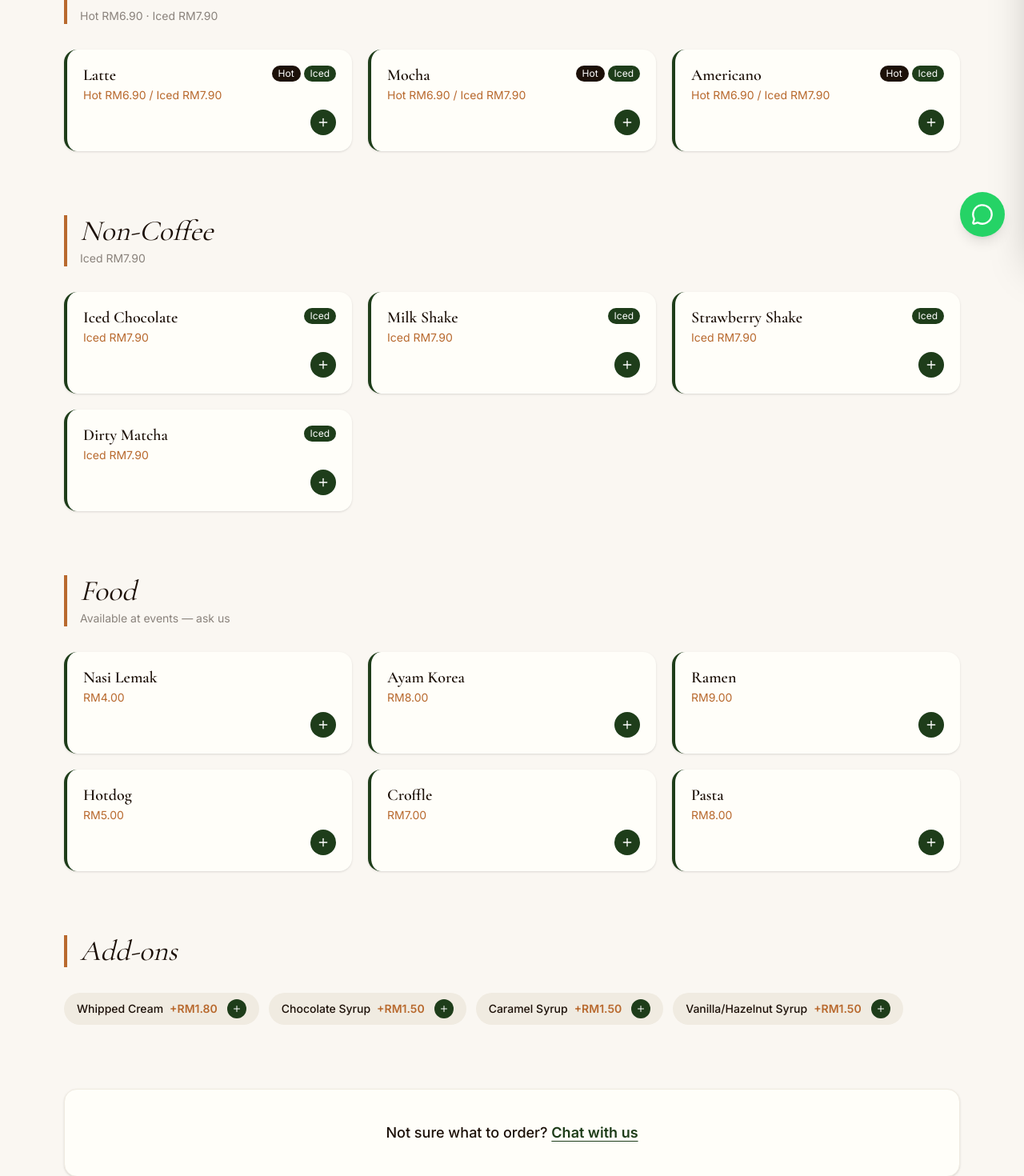
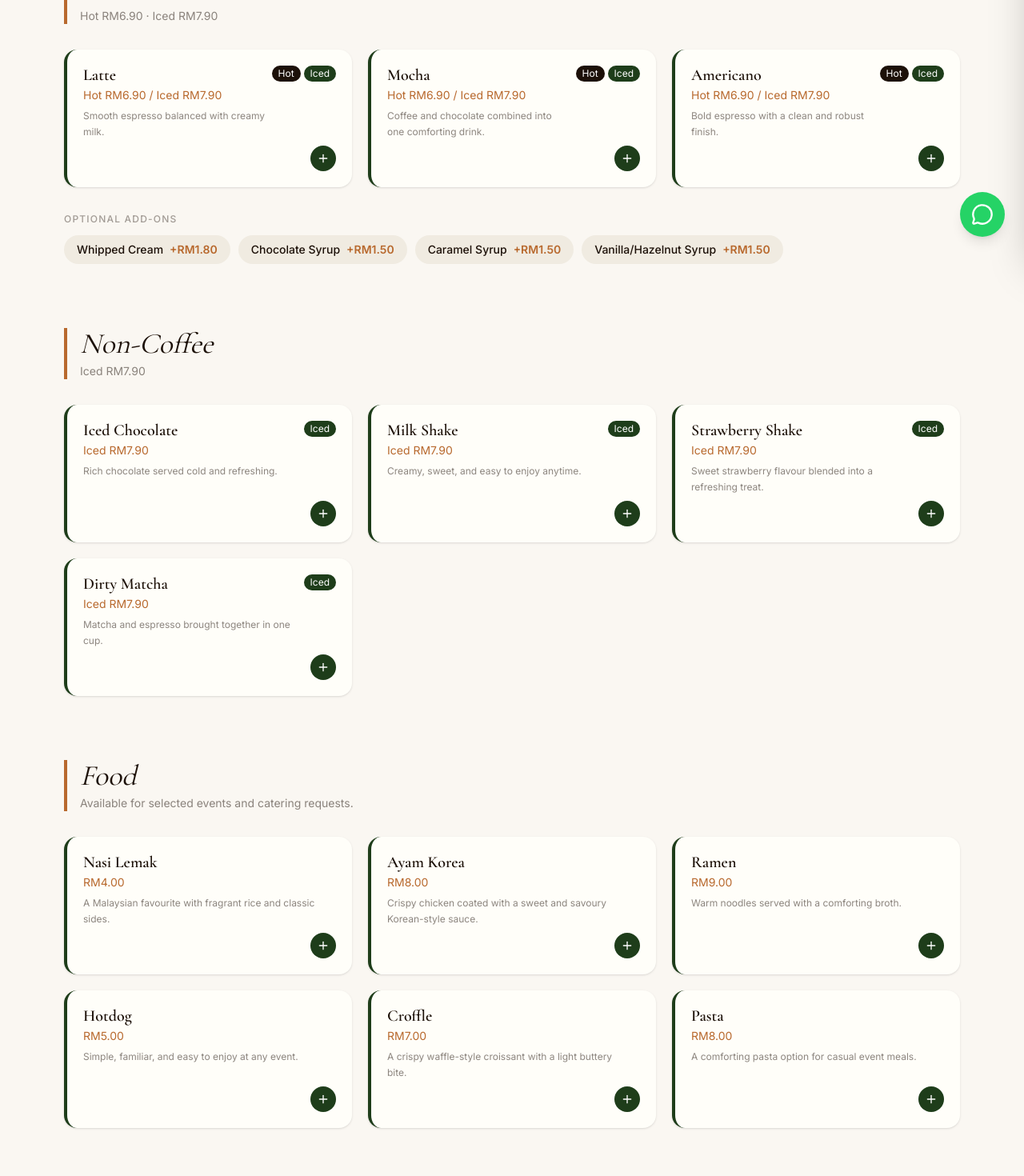
Before and after one commit to audanial/makcik-barista, a Next.js app: page /menu in a window 1280 px wide. Shown: the part 480-1950 px from the top of the page at 80% size. Built offline with nearby package versions, Linux system fonts and the light colour scheme.

Commit message:
Sprint 2.9 - Enhance menu experience and order customization

```diff
--- a/app/menu/page.tsx
+++ b/app/menu/page.tsx
@@ -1,5 +1,4 @@
 import type { Metadata } from "next"
-import { waLink } from "@/lib/whatsapp"
 import { coffeeItems, nonCoffeeItems, foodItems } from "@/lib/menuData"
 import MenuCard from "@/components/MenuCard"
 import AddOnsSection from "@/components/AddOnsSection"
@@ -49,6 +48,10 @@ export default function MenuPage() {
                 <MenuCard key={item.name} item={item} />
               ))}
             </div>
+            <div className="mt-8">
+              <p className="text-xs font-medium text-[#1C1008]/40 uppercase tracking-widest mb-3">Optional Add-ons</p>
+              <AddOnsSection />
+            </div>
           </section>
         </AnimateOnScroll>
 
@@ -72,7 +75,7 @@ export default function MenuPage() {
           <section id="food">
             <div className="border-l-4 border-[#B8692E] pl-4 mb-8">
               <h2 className="font-heading text-3xl md:text-4xl text-[#1C1008] italic">Food</h2>
-              <p className="text-[#1C1008]/50 text-sm mt-1">Available at events — ask us</p>
+              <p className="text-[#1C1008]/50 text-sm mt-1">Available for selected events and catering requests.</p>
             </div>
             <div className="grid grid-cols-1 sm:grid-cols-2 lg:grid-cols-3 gap-5">
               {foodItems.map((item) => (
@@ -82,32 +85,6 @@ export default function MenuPage() {
           </section>
         </AnimateOnScroll>
 
-        {/* Add-ons */}
-        <AnimateOnScroll>
-          <section>
-            <div className="border-l-4 border-[#B8692E] pl-4 mb-8">
-              <h2 className="font-heading text-3xl md:text-4xl text-[#1C1008] italic">Add-ons</h2>
-            </div>
-            <AddOnsSection />
-          </section>
-        </AnimateOnScroll>
-
-        {/* Bottom CTA */}
-        <AnimateOnScroll>
-          <section className="bg-[#FFFEF9] rounded-2xl shadow-sm border border-[#F0EBE1] px-8 py-10 text-center">
-            <p className="text-[#1C1008] font-medium text-lg">
-              Not sure what to order?{" "}
-              <a
-                href={waLink("Hi MakCik Barista! Boleh tolong suggest menu yang best? 😊")}
-                target="_blank"
-                rel="noopener noreferrer"
-                className="text-[#1E3D1A] font-semibold underline underline-offset-4 hover:text-[#2D5A27] transition-colors"
-              >
-                Chat with us
-              </a>
-            </p>
-          </section>
-        </AnimateOnScroll>
       </div>
     </div>
   )
--- a/components/AddOnsSection.tsx
+++ b/components/AddOnsSection.tsx
@@ -1,56 +1,17 @@
-'use client'
-import { Plus, Trash2 } from 'lucide-react'
-import { useCart } from '@/lib/cartContext'
 import { addOns } from '@/lib/menuData'
 
 export default function AddOnsSection() {
-  const { items, addItem, removeItem, updateQty } = useCart()
-
   return (
-    <div className="flex flex-wrap gap-3">
-      {addOns.map((addon) => {
-        const cartItem = items.find(i => i.name === addon.name && i.variant === 'single')
-
-        return (
+    <div className="flex flex-wrap gap-2.5">
+      {addOns.map((addon) => (
         <div
           key={addon.name}
           className="bg-[#F0EBE1] rounded-full px-4 py-2 flex items-center gap-2"
         >
           <span className="text-sm text-[#1C1008] font-medium">{addon.name}</span>
           <span className="text-[#B8692E] font-semibold text-sm">+RM{addon.price.toFixed(2)}</span>
-
-            {cartItem ? (
-              <div className="bg-white border border-[#1E3D1A] rounded-full px-2 py-0.5 flex items-center gap-1.5 ml-1">
-                <button
-                  onClick={() => removeItem(addon.name, 'single')}
-                  className="hover:opacity-70 transition"
-                  aria-label={`Remove ${addon.name}`}
-                >
-                  <Trash2 size={12} className="text-[#1C1008]/60" />
-                </button>
-                <span className="text-sm font-medium text-[#1C1008] min-w-[16px] text-center">
-                  {cartItem.quantity}
-                </span>
-                <button
-                  onClick={() => updateQty(addon.name, 'single', cartItem.quantity + 1)}
-                  className="bg-[#1E3D1A] text-white rounded-full w-5 h-5 flex items-center justify-center hover:bg-[#2D5A27] transition"
-                  aria-label={`Add more ${addon.name}`}
-                >
-                  <Plus size={10} />
-                </button>
         </div>
-            ) : (
-              <button
-                onClick={() => addItem({ name: addon.name, price: addon.price, variant: 'single' })}
-                className="bg-[#1E3D1A] text-white rounded-full w-6 h-6 flex items-center justify-center hover:bg-[#2D5A27] transition ml-1"
-                aria-label={`Add ${addon.name}`}
-              >
-                <Plus size={12} />
-              </button>
-            )}
-          </div>
-        )
-      })}
+      ))}
     </div>
   )
 }
--- a/components/MenuCard.tsx
+++ b/components/MenuCard.tsx
@@ -2,6 +2,8 @@
 import { useState } from 'react'
 import { Plus, X, Trash2 } from 'lucide-react'
 import { useCart } from '@/lib/cartContext'
+import type { CartAddOn } from '@/lib/cartContext'
+import { addOns as addOnsList } from '@/lib/menuData'
 import type { MenuItem } from '@/lib/menuData'
 
 function CartPill({
@@ -33,22 +35,53 @@ function CartPill({
   )
 }
 
+function AddOnToggle({
+  addon,
+  active,
+  onToggle,
+}: {
+  addon: CartAddOn
+  active: boolean
+  onToggle: () => void
+}) {
+  return (
+    <button
+      onClick={onToggle}
+      className={`text-[10px] px-2.5 py-1 rounded-full border transition-all ${
+        active
+          ? 'bg-[#1E3D1A] border-[#1E3D1A] text-white'
+          : 'border-[#1C1008]/20 text-[#1C1008]/50 hover:border-[#1E3D1A]/50'
+      }`}
+    >
+      {addon.name} +RM{addon.price.toFixed(2)}
+    </button>
+  )
+}
+
 export default function MenuCard({ item }: { item: MenuItem }) {
-  const { name, category, hotPrice, icedPrice, price } = item
-  const { items, addItem, removeItem, updateQty } = useCart()
+  const { name, description, category, hotPrice, icedPrice, price } = item
+  const { items, addItem, removeItem, updateQty, toggleAddOn } = useCart()
   const [pickerOpen, setPickerOpen] = useState(false)
 
   const hasBothVariants = hotPrice != null && icedPrice != null
   const hasPrice = hotPrice != null || icedPrice != null || price != null
 
-  const hotItem = items.find(i => i.name === name && i.variant === 'hot')
-  const icedItem = items.find(i => i.name === name && i.variant === 'iced')
-  const singleItem = items.find(i => i.name === name && i.variant === 'single')
+  // All cart entries for this menu item, grouped by variant
+  const hotItems = items.filter(i => i.name === name && i.variant === 'hot')
+  const icedItems = items.filter(i => i.name === name && i.variant === 'iced')
+  const singleItems = items.filter(i => i.name === name && i.variant === 'single')
 
-  // Show + button if there's still a variant not yet in cart
-  const showAddButton = hasBothVariants
-    ? !hotItem || !icedItem
-    : !hotItem && !icedItem && !singleItem
+  const hasHot = hotItems.length > 0
+  const hasIced = icedItems.length > 0
+  const hasSingle = singleItems.length > 0
+
+  // Coffee: always allow adding another entry (forceNew).
+  // Others: allow only when no entry for that variant exists.
+  const showAddButton = category === 'coffee'
+    ? true
+    : hasBothVariants
+      ? !hasHot || !hasIced
+      : !hasHot && !hasIced && !hasSingle
 
   const displayPrice =
     category === 'food' && price != null
@@ -68,19 +101,33 @@ export default function MenuCard({ item }: { item: MenuItem }) {
     else if (price != null) addItem({ name, price, variant: 'single' })
   }
 
+  // Coffee picker always uses forceNew so each pick creates a separate cart entry
   const handleVariantPick = (variant: 'hot' | 'iced') => {
     const p = variant === 'hot' ? hotPrice! : icedPrice!
-    addItem({ name, price: p, variant })
+    addItem({ name, price: p, variant }, true)
     setPickerOpen(false)
   }
 
+  const isCoffeeInCart = category === 'coffee' && (hasHot || hasIced)
+
+  // Add-on entries: hot entries first, then iced, each annotated with their variant
+  const addOnEntries = [
+    ...hotItems.map(entry => ({ entry, variant: 'hot' as const })),
+    ...icedItems.map(entry => ({ entry, variant: 'iced' as const })),
+  ]
+  const showVariantLabel = hasHot && hasIced
+
   return (
     <div className="bg-[#FFFEF9] rounded-2xl p-5 border-l-4 border-[#1E3D1A] shadow-sm hover:shadow-md hover:-translate-y-0.5 transition-all duration-200 flex flex-col gap-2">
+      {/* Name, price, description, badges */}
       <div className="flex items-start justify-between gap-2">
         <div className="flex-1">
           <h3 className="font-heading text-xl font-semibold text-[#1C1008] leading-tight">{name}</h3>
           {displayPrice && (
             <p className="text-sm text-[#B8692E] mt-0.5">{displayPrice}</p>
+          )}
+          {description && (
+            <p className="text-xs text-[#1C1008]/50 mt-1.5 leading-relaxed">{description}</p>
           )}
         </div>
         <div className="flex gap-1 flex-wrap justify-end shrink-0">
@@ -93,6 +140,7 @@ export default function MenuCard({ item }: { item: MenuItem }) {
         </div>
       </div>
 
+      {/* Cart controls */}
       {hasPrice && (
         <div className="mt-auto flex flex-wrap gap-2 justify-end items-center">
           {pickerOpen ? (
@@ -119,29 +167,32 @@ export default function MenuCard({ item }: { item: MenuItem }) {
             </>
           ) : (
             <>
-              {hotItem && (
+              {hotItems.map(entry => (
                 <CartPill
-                  label={hasBothVariants ? 'Hot' : undefined}
-                  qty={hotItem.quantity}
-                  onRemove={() => removeItem(name, 'hot')}
-                  onAdd={() => updateQty(name, 'hot', hotItem.quantity + 1)}
+                  key={entry.cartId}
+                  label={showVariantLabel ? 'Hot' : undefined}
+                  qty={entry.quantity}
+                  onRemove={() => removeItem(entry.cartId)}
+                  onAdd={() => updateQty(entry.cartId, entry.quantity + 1)}
                 />
-              )}
-              {icedItem && (
+              ))}
+              {icedItems.map(entry => (
                 <CartPill
-                  label={hasBothVariants ? 'Iced' : undefined}
-                  qty={icedItem.quantity}
-                  onRemove={() => removeItem(name, 'iced')}
-                  onAdd={() => updateQty(name, 'iced', icedItem.quantity + 1)}
+                  key={entry.cartId}
+                  label={showVariantLabel ? 'Iced' : undefined}
+                  qty={entry.quantity}
+                  onRemove={() => removeItem(entry.cartId)}
+                  onAdd={() => updateQty(entry.cartId, entry.quantity + 1)}
                 />
-              )}
-              {singleItem && (
+              ))}
+              {singleItems.map(entry => (
                 <CartPill
-                  qty={singleItem.quantity}
-                  onRemove={() => removeItem(name, 'single')}
-                  onAdd={() => updateQty(name, 'single', singleItem.quantity + 1)}
+                  key={entry.cartId}
+                  qty={entry.quantity}
+                  onRemove={() => removeItem(entry.cartId)}
+                  onAdd={() => updateQty(entry.cartId, entry.quantity + 1)}
                 />
-              )}
+              ))}
               {showAddButton && (
                 <button
                   onClick={handleAdd}
@@ -155,6 +206,40 @@ export default function MenuCard({ item }: { item: MenuItem }) {
           )}
         </div>
       )}
+
+      {/* Add-on toggles — one section per cart entry, coffee only */}
+      {isCoffeeInCart && (
+        <div className="pt-3 border-t border-[#F0EBE1] space-y-2">
+          <p className="text-[10px] uppercase tracking-widest text-[#1C1008]/40">Add-ons</p>
+
+          {addOnEntries.map(({ entry, variant }, idx) => {
+            const isFirstOfVariant =
+              addOnEntries.findIndex(x => x.variant === variant) === idx
+            const isFirst = idx === 0
+
+            return (
+              <div
+                key={entry.cartId}
+                className={!isFirst ? 'pt-2 border-t border-[#F0EBE1]' : ''}
+              >
+                {showVariantLabel && isFirstOfVariant && (
+                  <p className="text-[10px] text-[#1C1008]/40 mb-1.5 capitalize">{variant}</p>
+                )}
+                <div className="flex flex-wrap gap-1.5">
+                  {addOnsList.map(addon => (
+                    <AddOnToggle
+                      key={addon.name}
+                      addon={addon}
+                      active={entry.addOns.some(a => a.name === addon.name)}
+                      onToggle={() => toggleAddOn(entry.cartId, addon)}
+                    />
+                  ))}
+                </div>
+              </div>
+            )
+          })}
+        </div>
+      )}
     </div>
   )
 }
--- a/lib/cartContext.tsx
+++ b/lib/cartContext.tsx
@@ -1,11 +1,18 @@
 'use client'
 import { createContext, useContext, useState, ReactNode } from 'react'
 
+export type CartAddOn = {
+  name: string
+  price: number
+}
+
 export type CartItem = {
+  cartId: string
   name: string
   price: number
   variant: 'hot' | 'iced' | 'single'
   quantity: number
+  addOns: CartAddOn[]
 }
 
 export type DeliveryInfo = {
@@ -19,9 +26,10 @@ export type DeliveryInfo = {
 
 type CartContextType = {
   items: CartItem[]
-  addItem: (item: Omit<CartItem, 'quantity'>) => void
-  removeItem: (name: string, variant: string) => void
-  updateQty: (name: string, variant: string, qty: number) => void
+  addItem: (item: Omit<CartItem, 'cartId' | 'quantity' | 'addOns'>, forceNew?: boolean) => void
+  removeItem: (cartId: string) => void
+  updateQty: (cartId: string, qty: number) => void
+  toggleAddOn: (cartId: string, addOn: CartAddOn) => void
   clearCart: () => void
   totalItems: number
   totalPrice: number
@@ -42,6 +50,9 @@ const defaultDeliveryInfo: DeliveryInfo = {
   notes: '',
 }
 
+let _nextCartId = 0
+const genCartId = () => `ci-${++_nextCartId}`
+
 const CartContext = createContext<CartContextType | null>(null)
 
 export function CartProvider({ children }: { children: ReactNode }) {
@@ -50,30 +61,52 @@ export function CartProvider({ children }: { children: ReactNode }) {
   const [orderType, setOrderType] = useState<'delivery' | 'pickup'>('delivery')
   const [isCartOpen, setIsCartOpen] = useState(false)
 
-  const addItem = (item: Omit<CartItem, 'quantity'>) => {
+  const addItem = (item: Omit<CartItem, 'cartId' | 'quantity' | 'addOns'>, forceNew = false) => {
     setItems(prev => {
-      const existing = prev.find(i => i.name === item.name && i.variant === item.variant)
-      if (existing) return prev.map(i => i.name === item.name && i.variant === item.variant ? { ...i, quantity: i.quantity + 1 } : i)
-      return [...prev, { ...item, quantity: 1 }]
+      if (!forceNew) {
+        // Deduplicate: find an existing plain entry (no add-ons) for same name+variant
+        const existing = prev.find(
+          i => i.name === item.name && i.variant === item.variant && i.addOns.length === 0
+        )
+        if (existing) {
+          return prev.map(i => i.cartId === existing.cartId ? { ...i, quantity: i.quantity + 1 } : i)
+        }
+      }
+      return [...prev, { ...item, cartId: genCartId(), quantity: 1, addOns: [] }]
     })
   }
 
-  const removeItem = (name: string, variant: string) => {
-    setItems(prev => prev.filter(i => !(i.name === name && i.variant === variant)))
+  const removeItem = (cartId: string) => {
+    setItems(prev => prev.filter(i => i.cartId !== cartId))
   }
 
-  const updateQty = (name: string, variant: string, qty: number) => {
-    if (qty <= 0) { removeItem(name, variant); return }
-    setItems(prev => prev.map(i => i.name === name && i.variant === variant ? { ...i, quantity: qty } : i))
+  const updateQty = (cartId: string, qty: number) => {
+    if (qty <= 0) { removeItem(cartId); return }
+    setItems(prev => prev.map(i => i.cartId === cartId ? { ...i, quantity: qty } : i))
+  }
+
+  const toggleAddOn = (cartId: string, addOn: CartAddOn) => {
+    setItems(prev => prev.map(i => {
+      if (i.cartId !== cartId) return i
+      const exists = i.addOns.some(a => a.name === addOn.name)
+      return {
+        ...i,
+        addOns: exists ? i.addOns.filter(a => a.name !== addOn.name) : [...i.addOns, addOn],
+      }
+    }))
   }
 
   const clearCart = () => setItems([])
+
   const totalItems = items.reduce((sum, i) => sum + i.quantity, 0)
-  const totalPrice = items.reduce((sum, i) => sum + i.price * i.quantity, 0)
+  const totalPrice = items.reduce((sum, i) => {
+    const addOnsTotal = i.addOns.reduce((s, a) => s + a.price, 0)
+    return sum + (i.price + addOnsTotal) * i.quantity
+  }, 0)
 
   return (
     <CartContext.Provider value={{
-      items, addItem, removeItem, updateQty, clearCart,
+      items, addItem, removeItem, updateQty, toggleAddOn, clearCart,
       totalItems, totalPrice,
       deliveryInfo, setDeliveryInfo,
       orderType, setOrderType,
--- a/lib/menuData.ts
+++ b/lib/menuData.ts
@@ -1,5 +1,6 @@
 export type MenuItem = {
   name: string
+  description?: string
   category: "coffee" | "non-coffee" | "food"
   hotPrice?: number
   icedPrice?: number
@@ -13,25 +14,25 @@ export type AddOn = {
 }
 
 export const coffeeItems: MenuItem[] = [
-  { name: "Latte", category: "coffee", hotPrice: 6.90, icedPrice: 7.90 },
-  { name: "Mocha", category: "coffee", hotPrice: 6.90, icedPrice: 7.90 },
-  { name: "Americano", category: "coffee", hotPrice: 6.90, icedPrice: 7.90 },
+  { name: "Latte", description: "Smooth espresso balanced with creamy milk.", category: "coffee", hotPrice: 6.90, icedPrice: 7.90 },
+  { name: "Mocha", description: "Coffee and chocolate combined into one comforting drink.", category: "coffee", hotPrice: 6.90, icedPrice: 7.90 },
+  { name: "Americano", description: "Bold espresso with a clean and robust finish.", category: "coffee", hotPrice: 6.90, icedPrice: 7.90 },
 ]
 
 export const nonCoffeeItems: MenuItem[] = [
-  { name: "Iced Chocolate", category: "non-coffee", icedPrice: 7.90 },
-  { name: "Milk Shake", category: "non-coffee", icedPrice: 7.90 },
-  { name: "Strawberry Shake", category: "non-coffee", icedPrice: 7.90 },
-  { name: "Dirty Matcha", category: "non-coffee", icedPrice: 7.90 },
+  { name: "Iced Chocolate", description: "Rich chocolate served cold and refreshing.", category: "non-coffee", icedPrice: 7.90 },
+  { name: "Milk Shake", description: "Creamy, sweet, and easy to enjoy anytime.", category: "non-coffee", icedPrice: 7.90 },
+  { name: "Strawberry Shake", description: "Sweet strawberry flavour blended into a refreshing treat.", category: "non-coffee", icedPrice: 7.90 },
+  { name: "Dirty Matcha", description: "Matcha and espresso brought together in one cup.", category: "non-coffee", icedPrice: 7.90 },
 ]
 
 export const foodItems: MenuItem[] = [
-  { name: "Nasi Lemak", category: "food", price: 4.00, eventOnly: true },
-  { name: "Ayam Korea", category: "food", price: 8.00, eventOnly: true },
-  { name: "Ramen", category: "food", price: 9.00, eventOnly: true },
-  { name: "Hotdog", category: "food", price: 5.00, eventOnly: true },
-  { name: "Croffle", category: "food", price: 7.00, eventOnly: true },
-  { name: "Pasta", category: "food", price: 8.00, eventOnly: true },
+  { name: "Nasi Lemak", description: "A Malaysian favourite with fragrant rice and classic sides.", category: "food", price: 4.00, eventOnly: true },
+  { name: "Ayam Korea", description: "Crispy chicken coated with a sweet and savoury Korean-style sauce.", category: "food", price: 8.00, eventOnly: true },
+  { name: "Ramen", description: "Warm noodles served with a comforting broth.", category: "food", price: 9.00, eventOnly: true },
+  { name: "Hotdog", description: "Simple, familiar, and easy to enjoy at any event.", category: "food", price: 5.00, eventOnly: true },
+  { name: "Croffle", description: "A crispy waffle-style croissant with a light buttery bite.", category: "food", price: 7.00, eventOnly: true },
+  { name: "Pasta", description: "A comforting pasta option for casual event meals.", category: "food", price: 8.00, eventOnly: true },
 ]
 
 export const addOns: AddOn[] = [
```
Also changed, not shown: components/CartDrawer.tsx (+29 -6 lines). Lines whose indentation alone changed are shown as unchanged.
